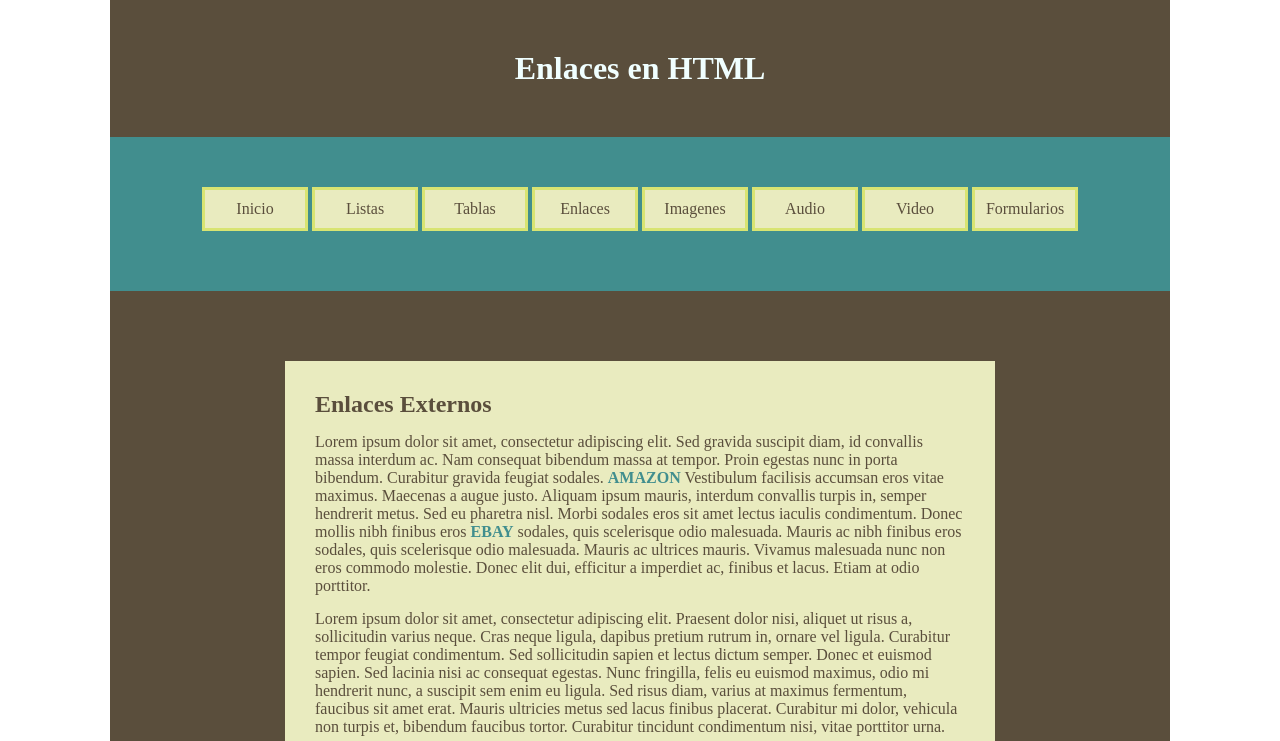
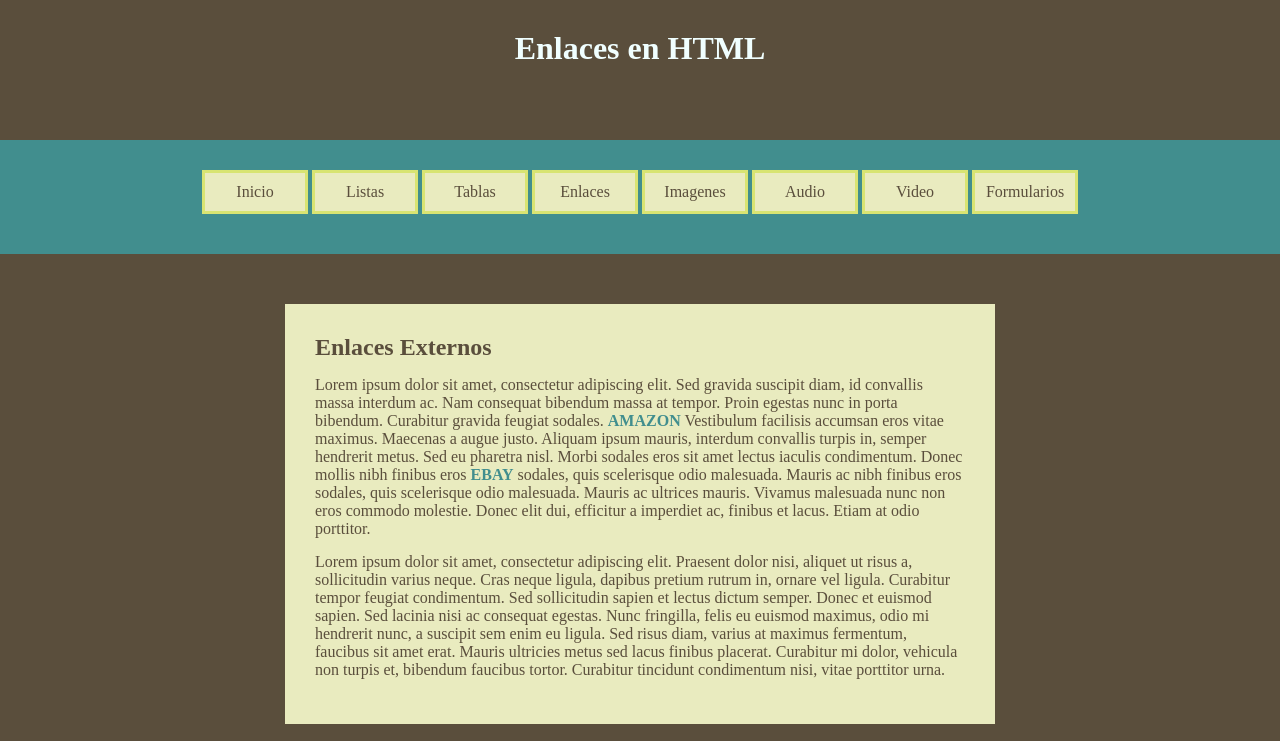
Before and after one commit to ingingridd/ing_owo, a plain HTML site: page html/enlaces.html in a window 1280 px wide. Shown: the top 741 px of the page. Drawn offline with Linux system fonts and the light colour scheme.

Commit message:
modificacion para pantalla completa

```diff
--- a/css/estilo.css
+++ b/css/estilo.css
@@ -4,7 +4,7 @@
 }
 
 header, nav,main,footer{
-    width: 960px;
+    /* width: 960px; */
     color: white;
     padding: 50px;
     margin-left: auto;
@@ -12,7 +12,7 @@ header, nav,main,footer{
     font-family: Helvetica, sans-serif;
 }
 header{
-    width:960px;
+    /* width:960px; */
     height:60px;
     background-color: #FF84AB;
     color:azure;
--- a/css/styles2.css
+++ b/css/styles2.css
@@ -5,17 +5,17 @@
 }
 
  header, nav,main,footer{
-     width: 960px;
+     /* width: 960px; */
      color: azure;
-     padding: 50px;
+     padding: 30px;
      margin-left: auto;
      margin-right: auto;
  }
  header{
-     /width:1280px;/
-     height:150px;
+     /* width:1280px; */
+     height:80px;
      background-color: #5A4E3C;
-     /color:azure;/
+     color:azure;
  }
  nav{
      background-color: #418E8E;
--- a/css/styles3.css
+++ b/css/styles3.css
@@ -3,15 +3,15 @@
     margin: 0px;
 }
 header, nav, main, footer{
-    width: 1000px;
+    /* width: 1000px; */
     color: azure;
-    padding: 50px;
+    padding: 30px;
     margin-left: auto;
     margin-right: auto;
     font-family: Helvetica, sans-serif;
 }
 header{
-    width: 1000px;
+    /* width: 1000px; */
     height:80px;
     background-color: #F2B749;
     color:azure;
```
